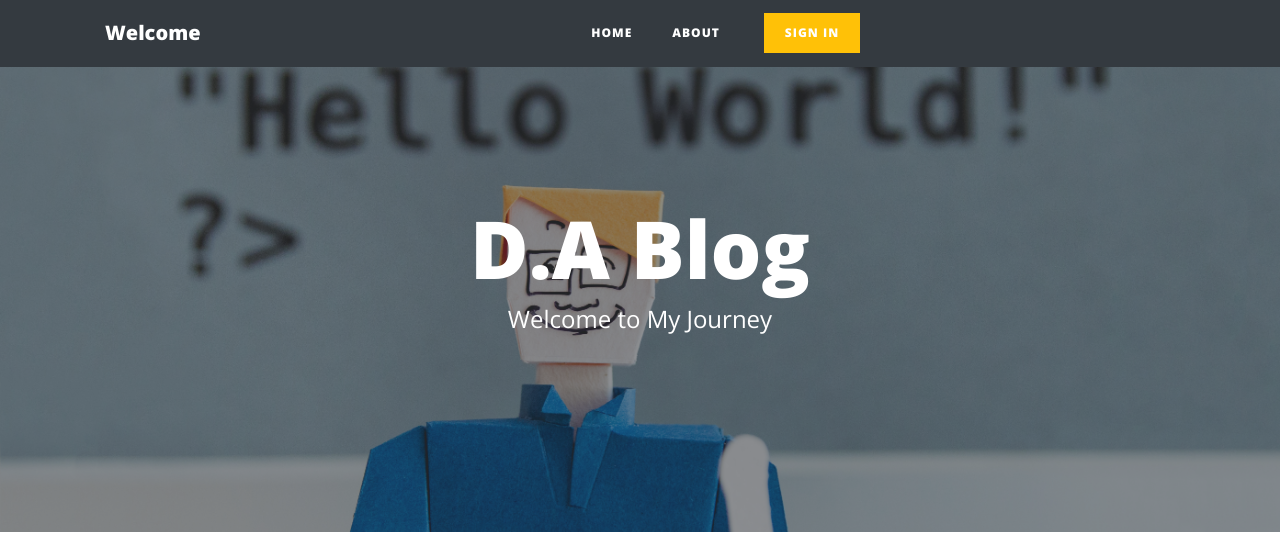
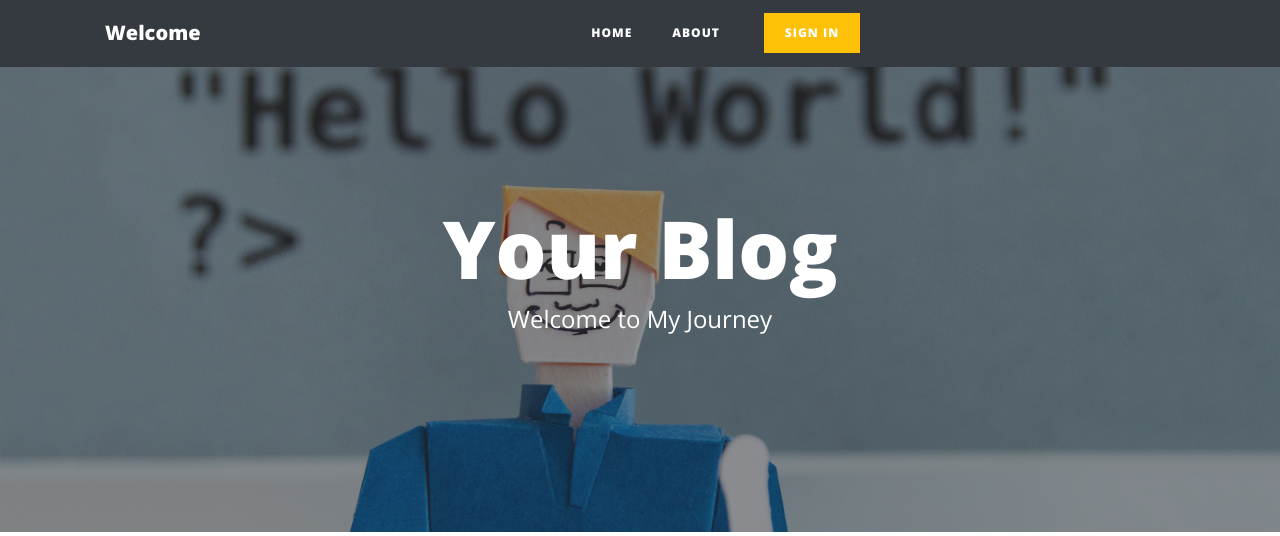
Before and after one commit to samwendo/test-run, a Flask app: page / in a window 1280 px wide. Shown: the top 536 px of the page. Run offline with Flask 2, Linux system fonts and the light colour scheme; data that the repository does not hold is empty; some libraries are stand-ins or nearby versions.

Commit message:
Update index.html

```diff
--- a/app/templates/index.html
+++ b/app/templates/index.html
@@ -8,7 +8,7 @@
     <div class="row">
       <div class="col-lg-8 col-md-10 mx-auto">
         <div class="site-heading">
-          <h1>D.A Blog</h1>
+          <h1>Your Blog</h1>
           <span class="subheading">Welcome to My Journey</span>
         </div>
       </div>
```
